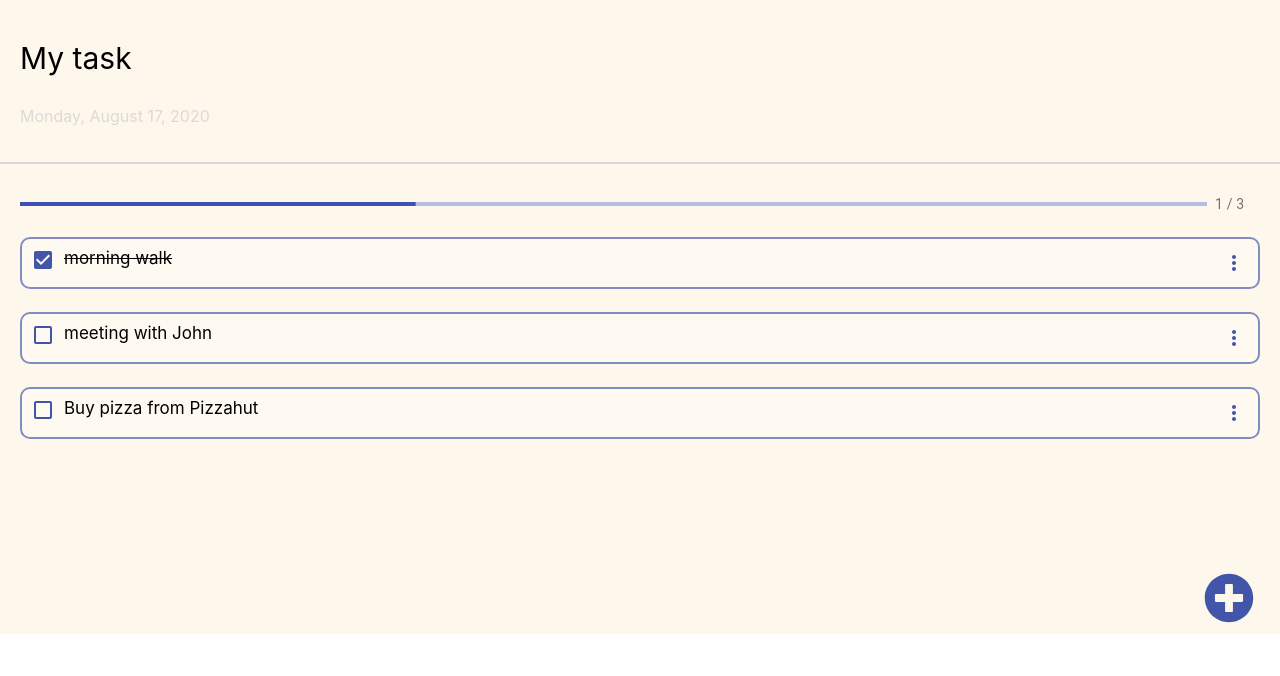
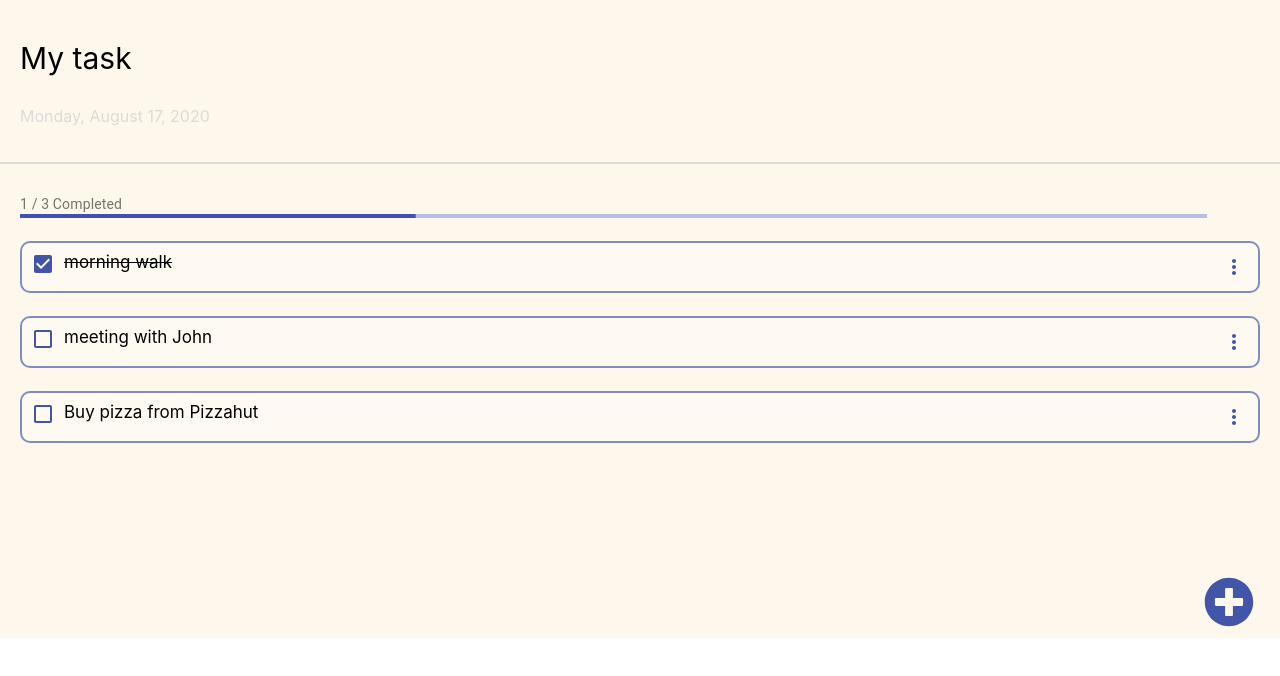
Before and after one commit to zelenovakat/newTodolist, a React (Create React App) app: page / in a window 1280 px wide. Shown: the top 676 px of the page. Built offline with nearby package versions, Linux system fonts and the light colour scheme.

Commit message:
styled progress bar

```diff
--- a/src/header/ProgressBar.js
+++ b/src/header/ProgressBar.js
@@ -37,15 +37,15 @@ export default function LinearWithValueLabel({ completedTodosCount, allTodosCoun
 
   return (
     <div className={classes.root}>
+      <Typography variant="body2" color="textSecondary">
+        {`${completedTodosCount} / ${allTodosCount}`} Completed
+      </Typography>
+
       <Box display="flex" alignItems="center">
         <Box width="100%" mr={1}>
           <LinearProgress variant="determinate" value={procentCompleted} />
         </Box>
-        <Box minWidth={45}>
-          <Typography
-            variant="body2"
-            color="textSecondary">{`${completedTodosCount} / ${allTodosCount}`}</Typography>
-        </Box>
+        <Box minWidth={45}></Box>
       </Box>
     </div>
   )
```
